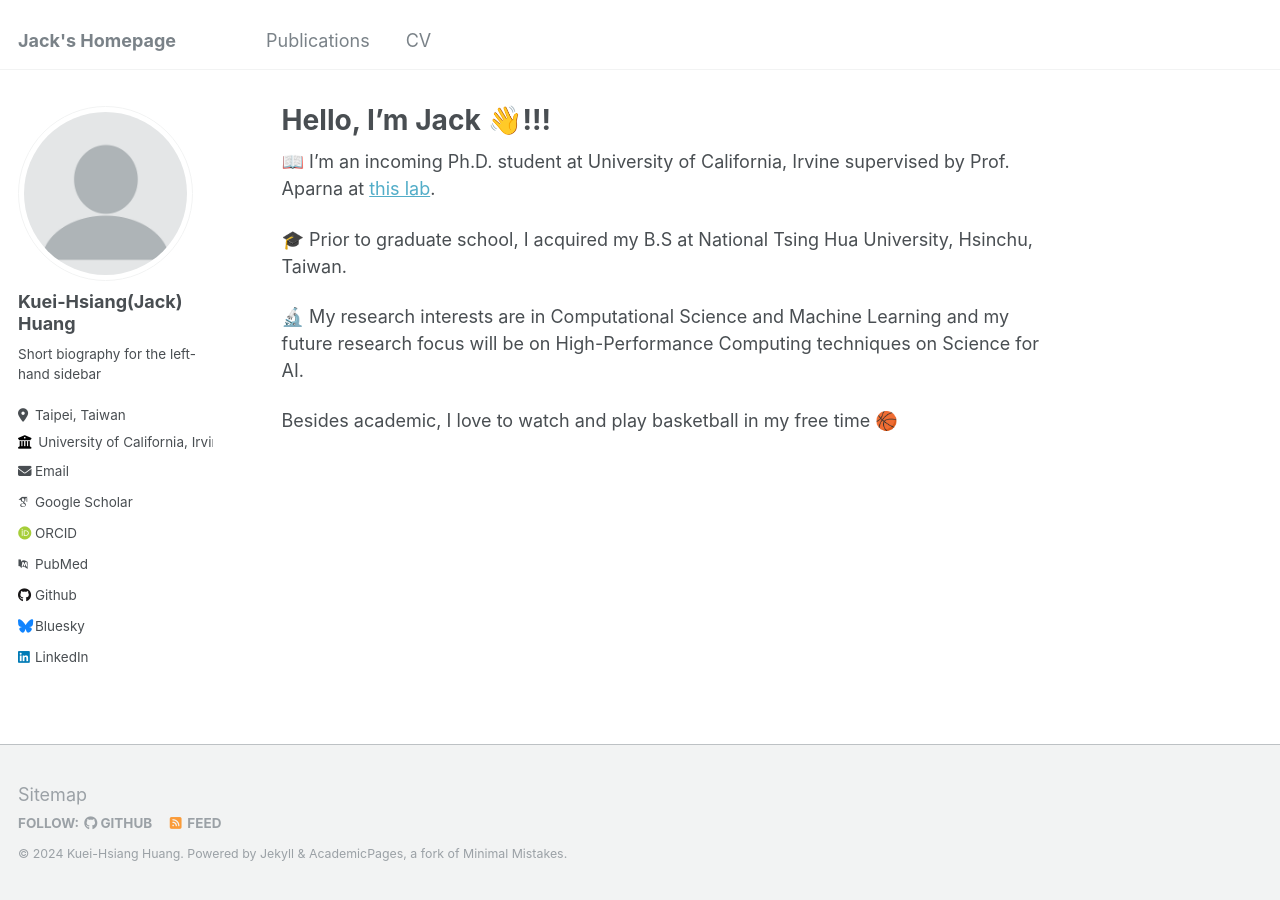
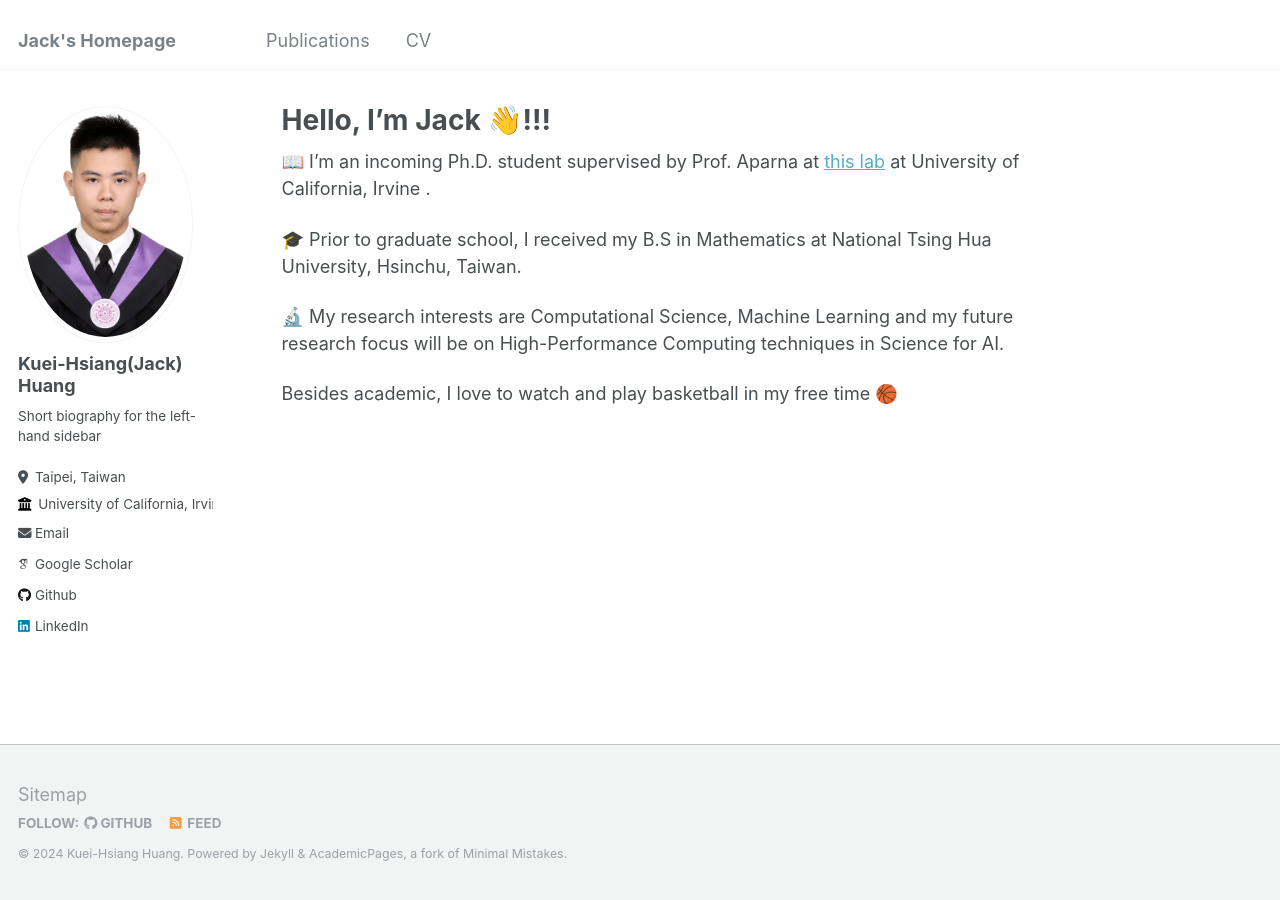
Before and after one commit to JackHuang32/JackHuang32.github.io, a Jekyll site: the page built from _pages/about.md, in a window 1280 px wide. Built offline with Jekyll 4.4.1, drawn with Linux system fonts in a browser that asks for light colours; some web fonts are replaced.

Commit message:
fix rendering problem

```diff
--- a/_config.yml
+++ b/_config.yml
@@ -21,7 +21,7 @@ repository               : "JackHuang32/KH-Huang.github.io"
 #               Additional customization can be done by editing /_includes/author-profile.html
 author:
   # Biographic information
-  avatar           : "profile.png"
+  avatar           : "profile.jpeg"
   name             : "Kuei-Hsiang(Jack) Huang"
   pronouns         : # example: "she/her"
   bio              : "Short biography for the left-hand sidebar"
@@ -34,9 +34,9 @@ author:
   arxiv            : # URL - Update with the correct link to your profile
   googlescholar    : "https://scholar.google.com/citations?user=-39W4pcAAAAJ&hl=zh-TW"
   impactstory      : # URL
-  orcid            : "http://orcid.org/yourorcidurl"
+  orcid            : # URL
   semantic         : # URL
-  pubmed           : "https://www.ncbi.nlm.nih.gov/pubmed/?term=john+snow"
+  pubmed           : # URL
   researchgate     : # URL
 
   # Repositories and software development
@@ -48,7 +48,7 @@ author:
   stackoverflow    : # User number or user number and name (i.e., use "1" or "1/jeff-atwood")
 
   # Social media
-  bluesky          : "bsky.app" # Replace this with you Bluesky username
+  bluesky          : # Username
   facebook         : # Username
   flickr           : # Username
   foursquare       : # Username
--- a/_pages/about.md
+++ b/_pages/about.md
@@ -7,10 +7,10 @@ redirect_from:
   - /about.html
 ---
 
-📖 I'm an incoming Ph.D. student at University of California, Irvine supervised by Prof. Aparna at [this lab](https://hpcforge.eng.uci.edu/).
+📖 I'm an incoming Ph.D. student supervised by Prof. Aparna at [this lab](https://hpcforge.eng.uci.edu/) at University of California, Irvine .
 
-🎓 Prior to graduate school, I acquired my B.S at National Tsing Hua University, Hsinchu, Taiwan.
+🎓 Prior to graduate school, I received my B.S in Mathematics at National Tsing Hua University, Hsinchu, Taiwan.
 
-🔬 My research interests are in Computational Science and Machine Learning and my future research focus will be on High-Performance Computing techniques on Science for AI.
+🔬 My research interests are Computational Science, Machine Learning and my future research focus will be on High-Performance Computing techniques in Science for AI.
 
 Besides academic, I love to watch and play basketball in my free time 🏀
```
Also changed, not shown: 1 other file.
